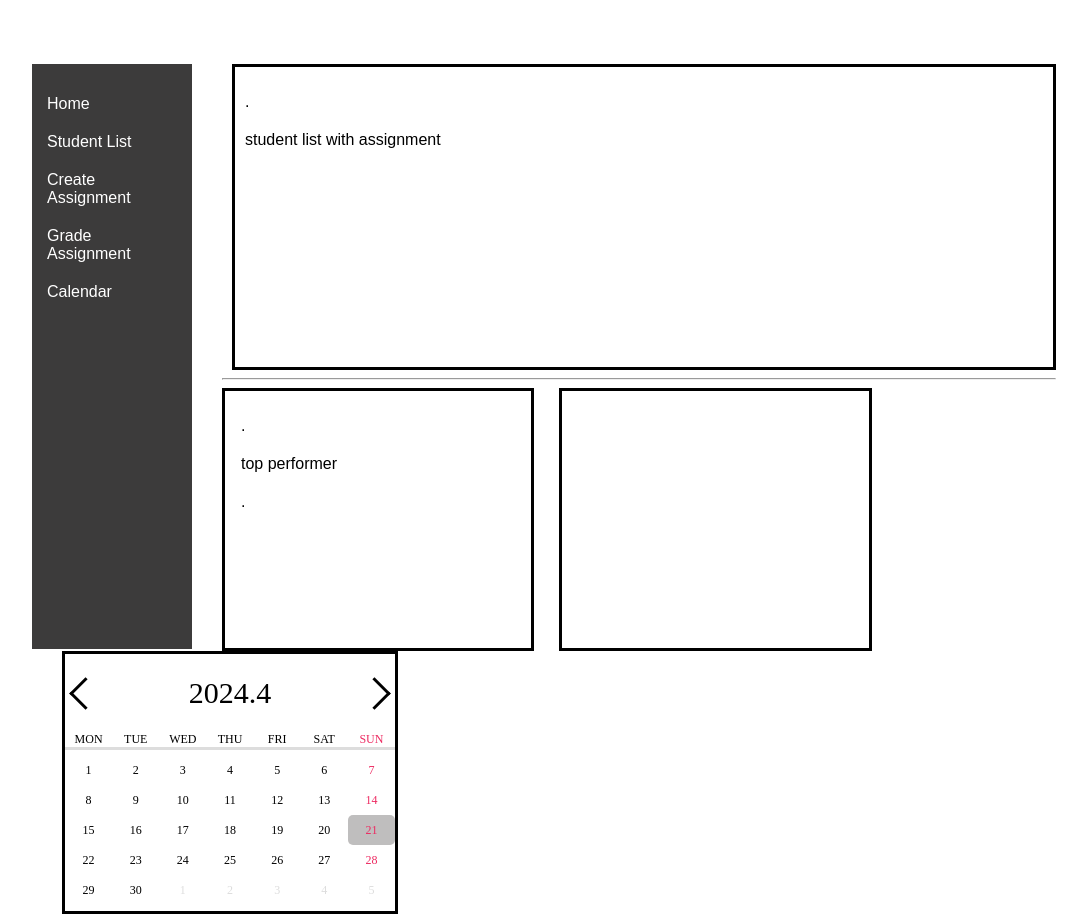
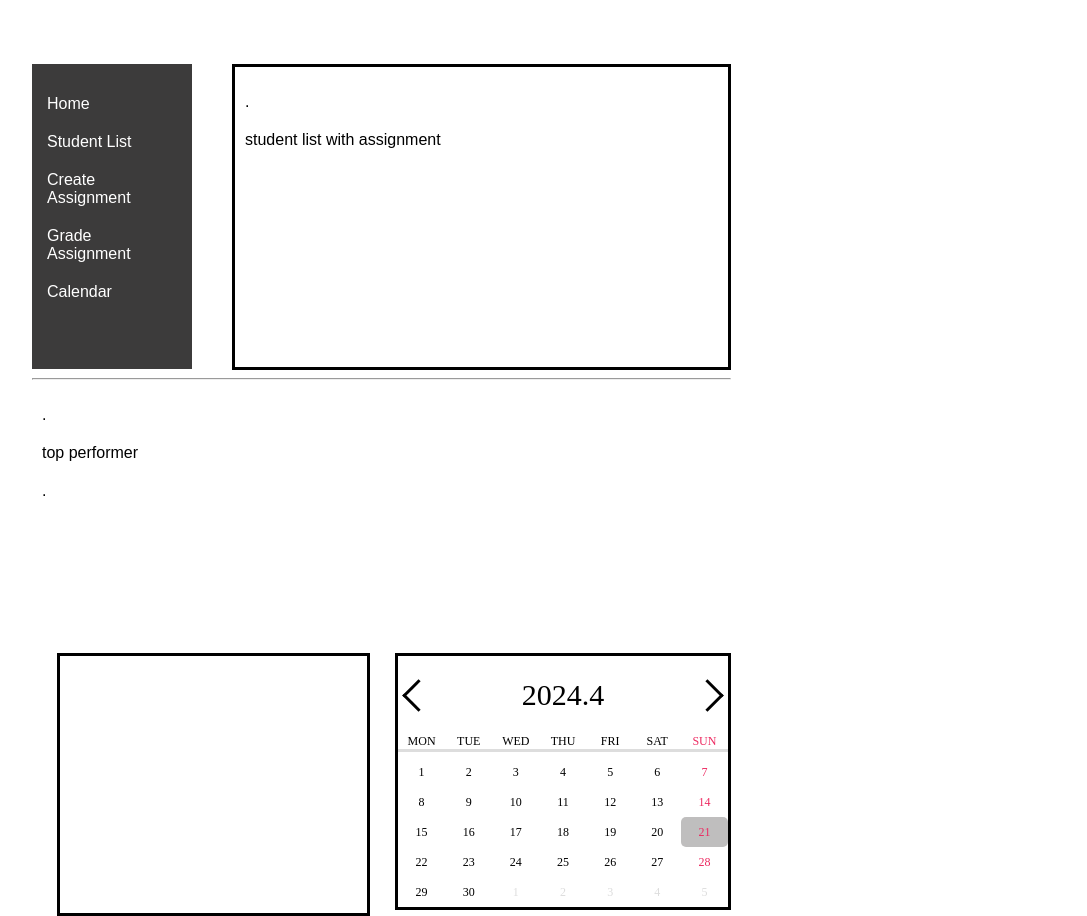
Before and after one commit to pwnedmk/Education-System, a PHP site: page /teacher_page.php in a window 1280 px wide. Shown: the whole page, without its empty margins (96-1183 px from the left). Run offline with PHP 8.4, Linux system fonts and the light colour scheme.

Commit message:
changed the page UI

```diff
--- a/test4.css
+++ b/test4.css
@@ -12,10 +12,14 @@ nav {
     float: left;
     position: relative;
     margin-right: 30px;
-    height: 575px;
+    height: 295px;
 }
+
 li:hover {
     background-color: #b9b5b5;
+}
+#content_area {
+    position: absolute;
 }
 #list{
     border-style: solid;
@@ -42,21 +46,24 @@ a {
     text-decoration: none;
     color: white;
 }
-.col {
+.col1{
     float:left;
-    padding-left:6px;
     border-style: solid;
+    height: 257px;
+    position: relative;
 }
 .col2{
     float:left;
     border-style: solid;
     margin-left: 25px;
+    position: relative;
+
 }
-.col3{
+.col3 {
     float:left;
     border-style: solid;
-    margin-left: 30px;
-    height: 257px;
+    position: relative;
+    margin-left: 25px;
 }
 /* section calendar */
 .sec_cal {
```
